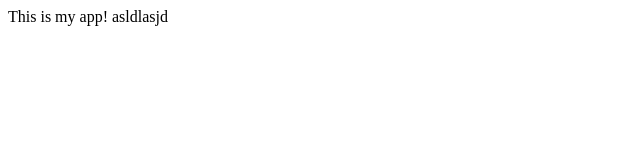
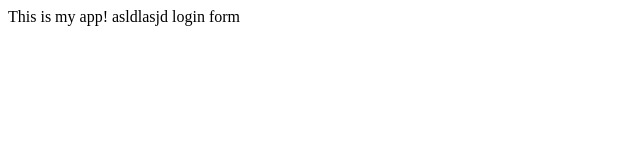
Before and after one commit to mik5owski/myappsample, a plain HTML site: page index.html in a window 1280 px wide. Shown: the full height of the page, 0-640 px from the left. Drawn offline with Linux system fonts and the light colour scheme.

Commit message:
login form

```diff
--- /dev/null
+++ b/dir2/app2.js
@@ -0,0 +1 @@
+console.log('123');
--- a/index.html
+++ b/index.html
@@ -4,5 +4,6 @@
     </head>
     <body>
         This is my app! asldlasjd
+        login form
     </body>
 </html>
```
Also changed, not shown: login.html (added, +1 -0 lines), log.txt (added).
